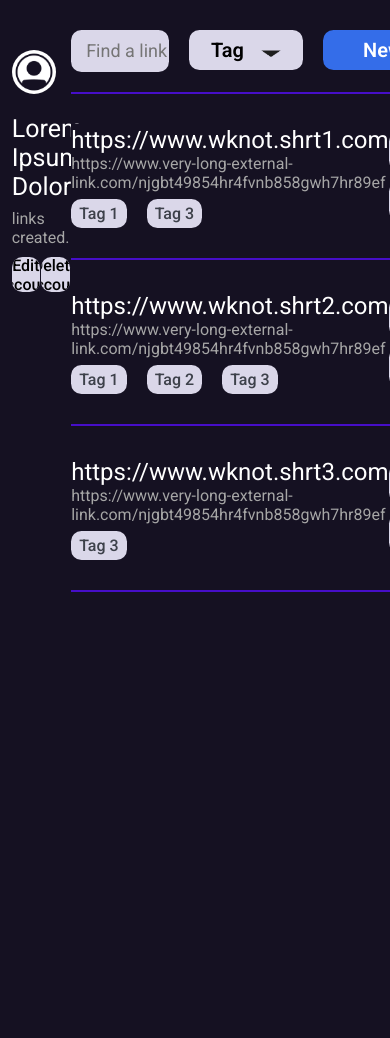
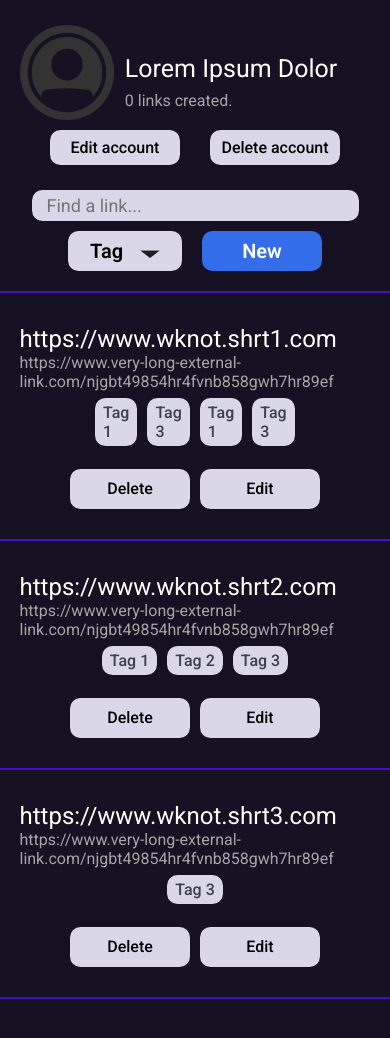
Before and after one commit to Marcos-Emanoel-dos-Santos/web-programming-project, a PHP site: page /dashboard.html in a window 390 px wide. Shown: the part 169-1207 px from the top of the page. Run offline with PHP 8.4, Linux system fonts and the light colour scheme; data that the repository does not hold is empty; some web fonts are replaced.

Commit message:
Aplicando um bocadin de responsividade.

```diff
--- a/css/base/global.css
+++ b/css/base/global.css
@@ -8,3 +8,7 @@
 body *{
   font-family: "Roboto", sans-serif;
 }
+
+body{
+  width: 100%;
+}
--- a/css/base/variables.css
+++ b/css/base/variables.css
@@ -28,6 +28,6 @@
     /* BORDER SPECIFICATIONS */
     --general_border_radius: 10.5px;
 
-
+    --track-bg: #21193a;
     --link_URL_width: 300px;
 }
--- a/css/layout/footer.css
+++ b/css/layout/footer.css
@@ -2,9 +2,13 @@
     display: flex;
     justify-content: center;
     align-items: center;
-    min-height: 70px;
+    min-height: 50px;
     background-color: var(--footer_bg);
     color: white;
 }
 
-@media screen and (max-width: 600px){}
+@media screen and (max-width: 600px){
+footer{
+    min-height: 30px;
+}
+}
--- a/css/pages/dashboard.css
+++ b/css/pages/dashboard.css
@@ -17,8 +17,6 @@
     max-width: 300px;
     height: auto;
     border-radius: 50%;
-    filter: grayscale(1);
-    filter: brightness(5);
 }
 
 .user_info_summary{
@@ -116,7 +114,7 @@
 
 .link_related_div{
     width: 100%;
-    height: 100%;
+    height: auto;
     margin-top: 30px;
     margin-bottom: 20px;
 }
@@ -312,7 +310,26 @@
 .element_tags_subdiv{
     display: flex;
     flex-direction: row;
-    gap: 20px;
+    max-width: 200px;
+    overflow-x: auto;
+    gap: 10px;
+    padding-bottom: 3px;
+}
+
+.element_tags_subdiv::-webkit-scrollbar{
+    height: 5px;
+    margin-top: 5px;
+}
+
+.element_tags_subdiv::-webkit-scrollbar-thumb {
+    background: var(--hover_highlight_blue);
+    border-radius: 3px;
+    padding-top: 2px;
+    width: 15px;
+}
+
+.element_tags_subdiv::-webkit-scrollbar-track {
+    background-color: var(--track-bg);
 }
 
 .element_tags_subdiv span{
@@ -343,3 +360,128 @@
 .button_edit_element:hover span{
     background-color: var(--edit_button_anim_bg);
 }
+
+@media screen and (max-width: 740px){
+main{
+    display: flex;
+    flex-direction: column;
+}
+
+.user_profile{
+    width: 90%;
+    display: grid;
+    grid-template-columns: 3fr 7fr;
+    grid-template-rows: auto auto;
+    margin: 0 auto;
+    padding: 25px 0 0 0;
+    align-items: center;
+}
+
+.pfp_img{
+    width: 90%;
+    height: auto;
+    border-radius: 50%;
+}
+
+.user_info_summary{
+    display: flex;
+    flex-direction: column;
+    margin-top: 20px;
+    gap: 8px;
+}
+
+.user_info_summary p{
+    margin: 0;
+}
+
+#profile_username_p{
+    color: var(--general_text_color);
+    font-size: 25px;
+}
+
+#profile_links_count_p{
+    color: var(--secondary_text_color);
+}
+
+.account_CRUD{
+    display: flex;
+    grid-column: 1 / span 2;
+    width: 100%;
+    justify-content: center;
+    align-items: center;
+    gap: 30px;
+    margin-top: 10px;
+}
+
+.link_summary_div{
+    display: grid;
+    grid-template-rows: auto auto;
+}
+
+.link_related_div{
+    width: 100%;
+    display: flex;
+    flex-direction: column;
+    margin-top: 25px;
+    margin-bottom: 20px;
+}
+
+.link_related_subdiv{
+    width: 100%;
+}
+
+.link_search_div{
+    display: flex;
+    flex-direction: column;
+    align-items: center;
+    gap: 10px;
+    padding-bottom: 20px;
+}
+
+.link_search_div > *{
+    height: 40px;
+    border-radius: var(--general_border_radius);
+    border: none;
+}
+
+.link_search_div input{
+    width: 80%;
+    padding: 5px 0 5px 15px;
+}
+
+.element_URL_subdiv{
+    width: 90%;
+    display: flex;
+    flex: 1;
+    flex-direction: column;
+    gap: 5px;
+    justify-self: center;
+    padding: 30px 0 20px 0;
+}
+
+.element_tags_subdiv{
+    display: flex;
+    flex-direction: row;
+    max-width: 200px;
+    align-self: center;
+    overflow-x: auto;
+    gap: 10px;
+}
+
+.element_CRUD_subdiv{
+    display: flex;
+    flex-direction: row;
+    justify-self: center;
+    gap: 10px;
+    padding-bottom: 30px;
+}
+
+.button_delete_element:hover span{
+    background-color: var(--delete_button_anim_bg);
+}
+
+.button_edit_element:hover span{
+    background-color: var(--edit_button_anim_bg);
+}
+
+}
--- a/dashboard.html
+++ b/dashboard.html
@@ -91,6 +91,19 @@
                     <div class="element_tags_subdiv">
                         <span>Tag 1</span>
                         <span>Tag 3</span>
+                        <span>Tag 1</span>
+                        <span>Tag 3</span>
+                        <span>Tag 1</span>
+                        <span>Tag 3</span>
+                        <span>Tag 1</span>
+                        <span>Tag 3</span>
+                        <span>Tag 1</span>
+                        <span>Tag 3</span>
+                        <span>Tag 1</span>
+                        <span>Tag 3</span>
+                        <span>Tag 1</span>
+                        <span>Tag 3</span>
+
                     </div>
                 </div>
 
--- a/database/listarLinksUsuario.php
+++ b/database/listarLinksUsuario.php
@@ -1,7 +1,7 @@
 <?php
     $conexao = mysqli_connect("localhost:3306", "root", "Uc1661", "celulas");
 
-    $id_us = 1;
+    $id_us = 7;
 
     if(!$conexao){
         die("Connection failed");
@@ -22,11 +22,9 @@
         exit;
     }
 
-    $totalLinks = mysqli_fetch_all(result: $resultTotalLinks, mode: MYSQLI_ASSOC);
+    $totalLinks = mysqli_fetch_assoc($resultTotalLinks);
 
-    $retorno['totalLinks'] = $totalLinks;
-
-    echo json_encode($retorno);
+    echo json_encode($totalLinks['total']);
 
     mysqli_close($conexao);
 ?>
--- a/js/dashboard.js
+++ b/js/dashboard.js
@@ -28,6 +28,13 @@
 
 
 	const qtdLinks = document.getElementById('profile_links_count_p');
-	qtdLinks.innerHTML = resultado.totalLinks + " links created.";
+	if(qtdLinks == 0){
+		qtdLinks.innerHTML = "No links created.";
+	}
+	else if(qtdLinks == 1){
+		qtdLinks.innerHTML = "1 link created.";
+	} else {
+		qtdLinks.innerHTML = resultado + " links created.";
+	}
 }
 mostrarQtdLinks();
```
